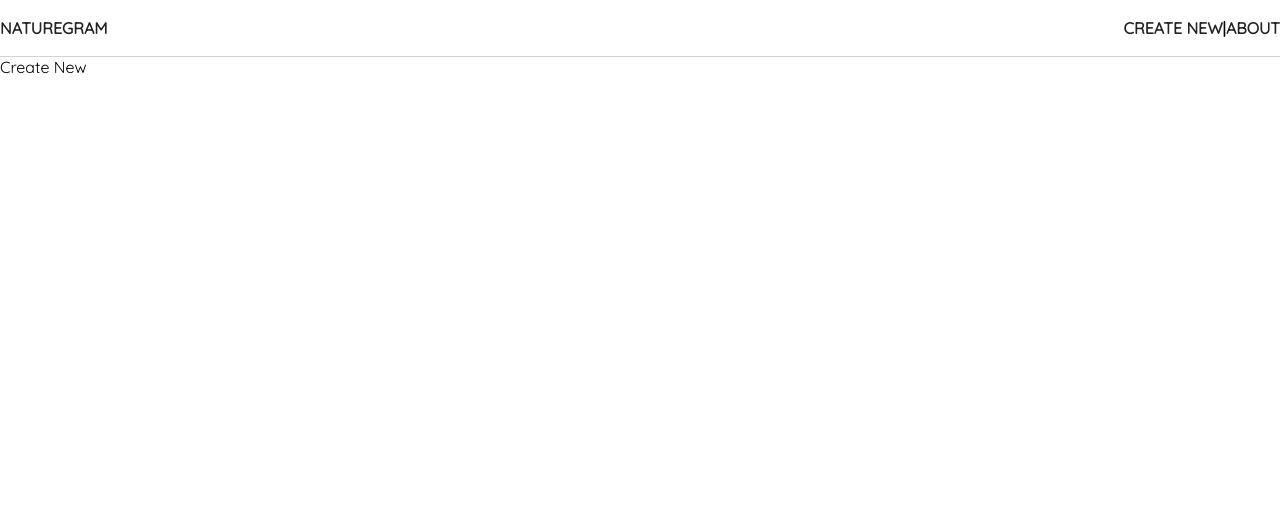
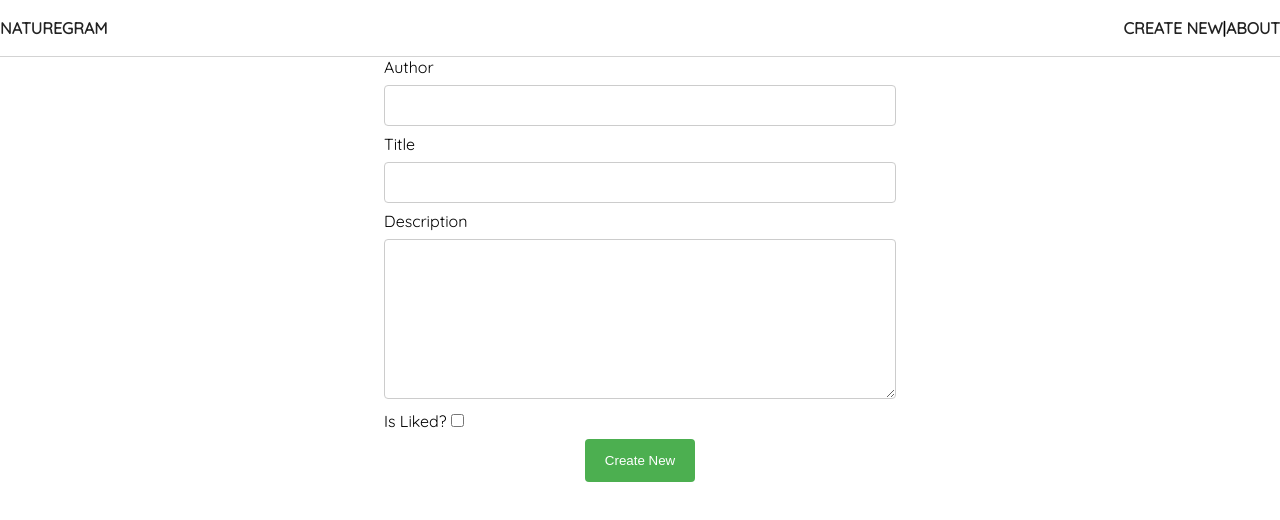
Before and after one commit to mos-au/final-project, a React (Create React App) app: page /createNew in a window 1280 px wide. Shown: the top 520 px of the page. Built offline with nearby package versions, Linux system fonts and the light colour scheme.

Commit message:
implement createNew page

```diff
--- /dev/null
+++ b/src/pages/CreateNewPage/CreateNewPage.css
@@ -0,0 +1,48 @@
+.container {
+  display: flex;
+  flex-direction: column;
+  align-items: center;
+  justify-content: center;
+}
+
+input[type="text"],
+textarea {
+  width: 100%;
+  padding: 12px 20px;
+  margin: 8px 0;
+  display: inline-block;
+  border: 1px solid #ccc;
+  border-radius: 4px;
+  box-sizing: border-box;
+}
+
+textarea {
+  height: 10rem;
+}
+
+button {
+  background-color: #4caf50;
+  color: white;
+  padding: 14px 20px;
+  margin: 8px 0;
+  border: none;
+  border-radius: 4px;
+  cursor: pointer;
+}
+
+button:hover {
+  background-color: #45a049;
+}
+
+.button-wrapper {
+  display: flex;
+  justify-content: center;
+}
+
+form {
+  width: 40%;
+}
+
+.error {
+  color: red;
+}
--- a/src/pages/CreateNewPage/CreateNewPage.js
+++ b/src/pages/CreateNewPage/CreateNewPage.js
@@ -1,5 +1,76 @@
+import { useState } from "react";
+import "./CreateNewPage.css";
+
 const CreateNewPage = () => {
-  return <div>Create New</div>;
+  const [author, setAuthor] = useState("");
+  const [title, setTitle] = useState("");
+  const [description, setDescription] = useState("");
+  const [isLiked, setIsLiked] = useState(false);
+  const [hasError, setHasError] = useState(false);
+
+  const handleCreateNew = (e) => {
+    e.preventDefault();
+    if (!title || !description || !author) {
+      setHasError(true);
+      return;
+    }
+    const newPost = {
+      profileName: author,
+      title,
+      description,
+      imageUrl: "https://source.unsplash.com/random/640x480?sig=1",
+      profileImage: "https://avatars.githubusercontent.com/u/51633191",
+      isLiked,
+      likes: Math.floor(Math.random() * 9991),
+    };
+    setHasError(false);
+    fetch("http://localhost:5000/posts", {
+      method: "POST",
+      body: JSON.stringify(newPost),
+    });
+  };
+
+  return (
+    <div className="container">
+      {hasError && <div className="error">All fields are required</div>}
+      <form>
+        <label>
+          Author
+          <input
+            type="text"
+            value={author}
+            onChange={(e) => setAuthor(e.target.value)}
+          />
+        </label>
+        <label>
+          Title
+          <input
+            type="text"
+            value={title}
+            onChange={(e) => setTitle(e.target.value)}
+          />
+        </label>
+        <label>
+          Description
+          <textarea
+            value={description}
+            onChange={(e) => setDescription(e.target.value)}
+          />
+        </label>
+        <label>
+          Is Liked?
+          <input
+            type="checkbox"
+            value={isLiked}
+            onChange={(e) => setIsLiked(e.target.checked)}
+          />
+        </label>
+        <div className="button-wrapper">
+          <button onClick={handleCreateNew}>Create New</button>
+        </div>
+      </form>
+    </div>
+  );
 };
 
 export default CreateNewPage;
```
